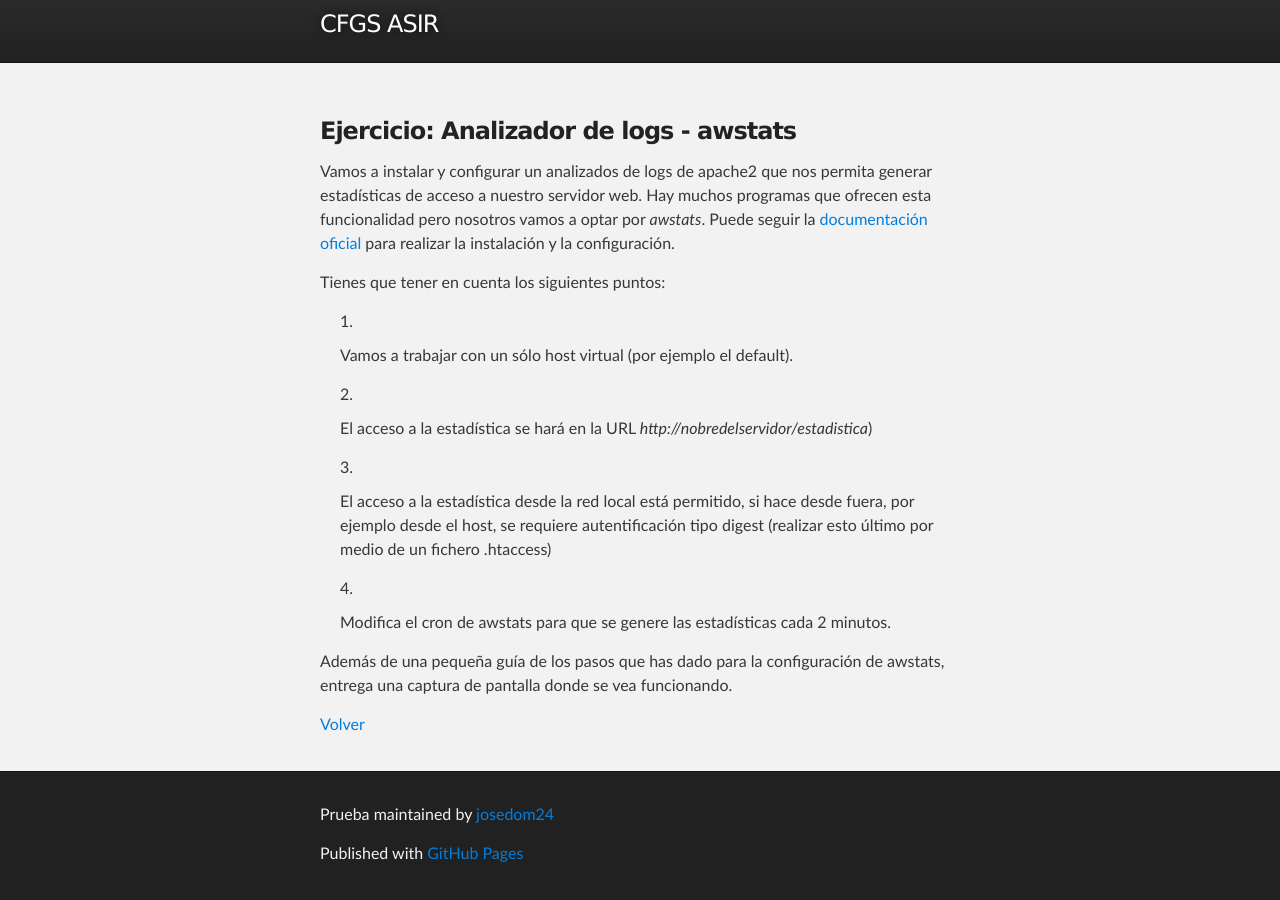
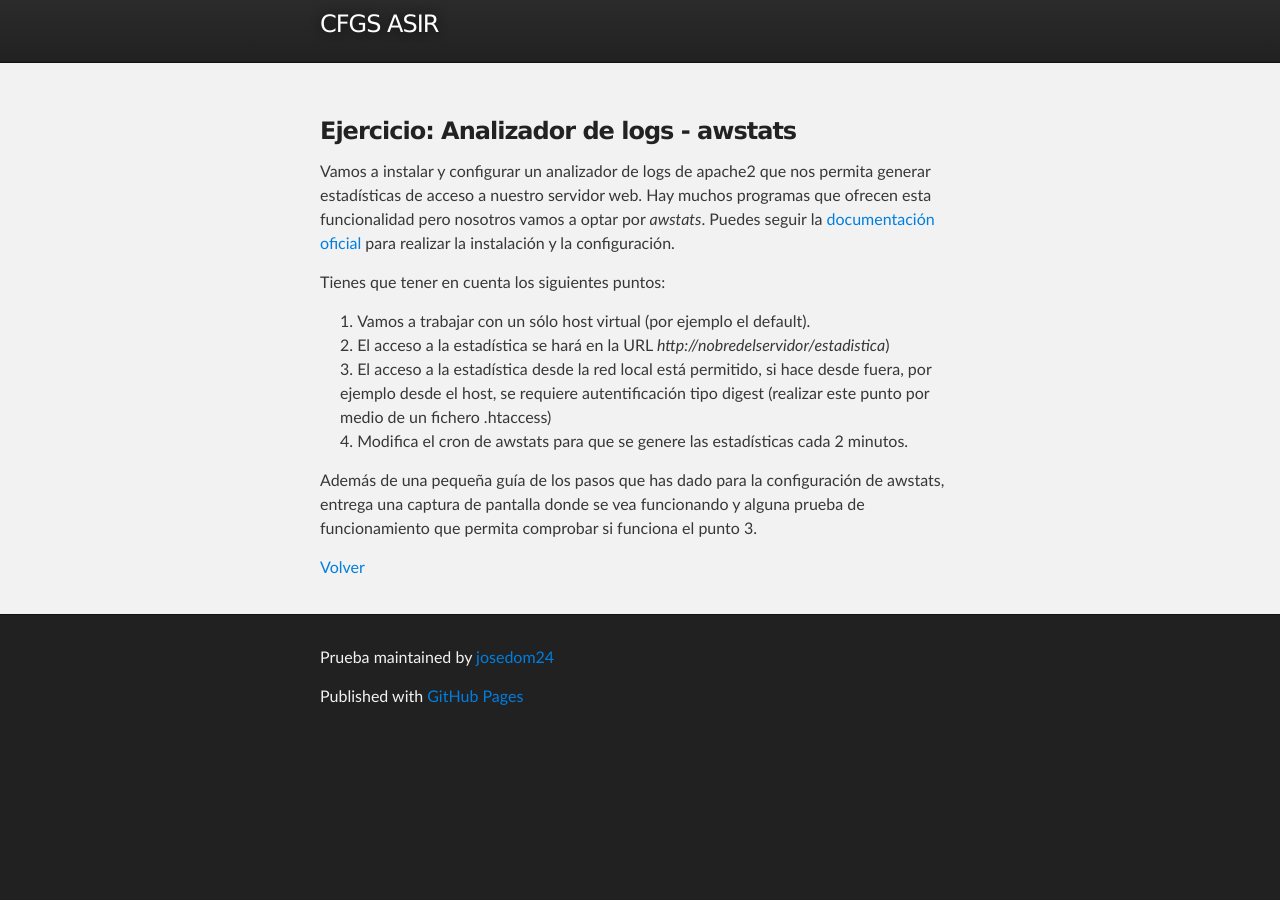
Before and after one commit to josedom24/josedom24.github.io, a Jekyll site: the page built from mod/serviciosgs/e_web_16.md, in a window 1280 px wide, cut to the strip 78-978 px from the top of the page. Built offline with Jekyll 4.4.1, drawn with Linux system fonts in a browser that asks for light colours; after the commit the page ends 900 px from its top, so only the background shows below that.

Commit message:
Update e_web_16.md

```diff
--- a/mod/serviciosgs/e_web_16.md
+++ b/mod/serviciosgs/e_web_16.md
@@ -6,18 +6,15 @@ tagline: CFGS ASIR
 ---
 ### Ejercicio: Analizador de logs - awstats
 
-Vamos a instalar y configurar un analizados de logs de apache2 que nos permita generar estadísticas de acceso a nuestro servidor web. Hay muchos programas que ofrecen esta funcionalidad pero nosotros vamos a optar por *awstats*. Puede seguir la [documentación oficial](http://awstats.sourceforge.net/docs/awstats_setup.html) para realizar la instalación y la configuración.
+Vamos a instalar y configurar un analizador de logs de apache2 que nos permita generar estadísticas de acceso a nuestro servidor web. Hay muchos programas que ofrecen esta funcionalidad pero nosotros vamos a optar por *awstats*. Puedes seguir la [documentación oficial](http://awstats.sourceforge.net/docs/awstats_setup.html) para realizar la instalación y la configuración.
 
 Tienes que tener en cuenta los siguientes puntos:
 
 1. Vamos a trabajar con un sólo host virtual (por ejemplo el default).
-
 2. El acceso a la estadística se hará en la URL *http://nobredelservidor/estadistica*)
-
-3. El acceso a la estadística desde la red local está permitido, si hace desde fuera, por ejemplo desde el host, se requiere autentificación tipo digest (realizar esto último por medio de un fichero .htaccess)
-
+3. El acceso a la estadística desde la red local está permitido, si hace desde fuera, por ejemplo desde el host, se requiere autentificación tipo digest (realizar este punto por medio de un fichero .htaccess)
 4. Modifica el cron de awstats para que se genere las estadísticas cada 2 minutos.
 
-Además de una pequeña guía de los pasos que has dado para la configuración de awstats, entrega una captura de pantalla donde se vea funcionando.
+Además de una pequeña guía de los pasos que has dado para la configuración de awstats, entrega una captura de pantalla donde se vea funcionando y alguna prueba de funcionamiento que permita comprobar si funciona el punto 3.
 
 [Volver](index)
```
